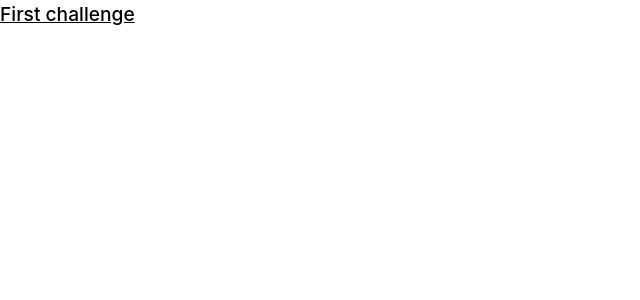
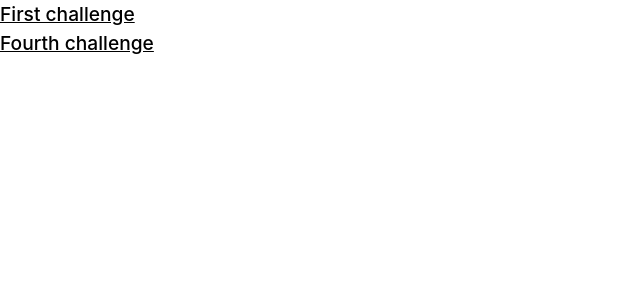
Before and after one commit to alexodan/parallax-demo, a React (Vite) app: page / in a window 1280 px wide. Shown: the top 300 px of the page, without its empty margins (0-640 px from the left). Built offline with nearby package versions, Linux system fonts and the light colour scheme.

Commit message:
Link and reset

```diff
--- a/src/App.tsx
+++ b/src/App.tsx
@@ -1,6 +1,7 @@
 import styles from "./App.module.scss";
 import { Link, Route } from "wouter";
 import Parallax1 from "./parallax/first";
+import Parallax4 from "./parallax/fourth";
 
 const App = () => (
   <div className={styles.app}>
@@ -12,11 +13,16 @@
             <Link className="link" to="/parallax/1">
               First challenge
             </Link>
+            <br />
+            <Link className="link" to="/parallax/4">
+              Fourth challenge
+            </Link>
           </div>
         );
       }}
     />
     <Route path="/parallax/1" component={() => <Parallax1 />} />
+    <Route path="/parallax/4" component={() => <Parallax4 />} />
   </div>
 );
 
--- a/src/index.css
+++ b/src/index.css
@@ -14,8 +14,40 @@
   -moz-osx-font-smoothing: grayscale;
 }
 
+* {
+  margin: 0;
+  box-sizing: border-box;
+}
+
 body {
-  margin: 0;
+  line-height: 1.5;
+  -webkit-font-smoothing: antialiased;
+}
+
+img,
+picture,
+video,
+canvas,
+svg {
+  display: block;
+  max-width: 100%;
+}
+
+input,
+button,
+textarea,
+select {
+  font: inherit;
+}
+
+p,
+h1,
+h2,
+h3,
+h4,
+h5,
+h6 {
+  overflow-wrap: break-word;
 }
 
 a {
```
